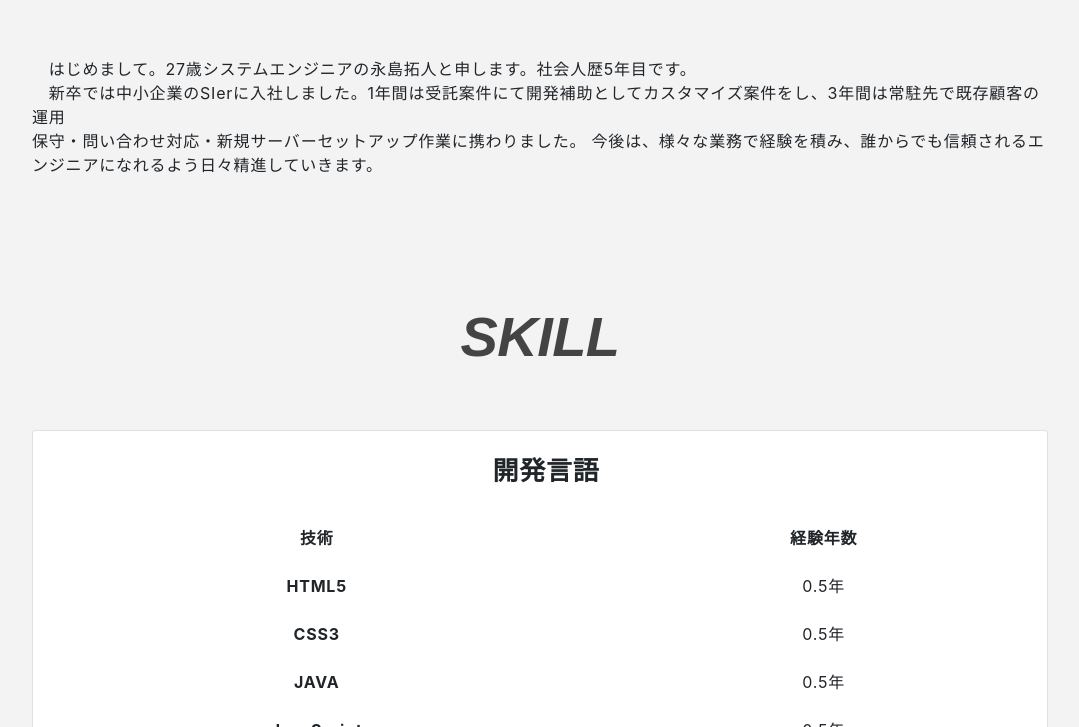
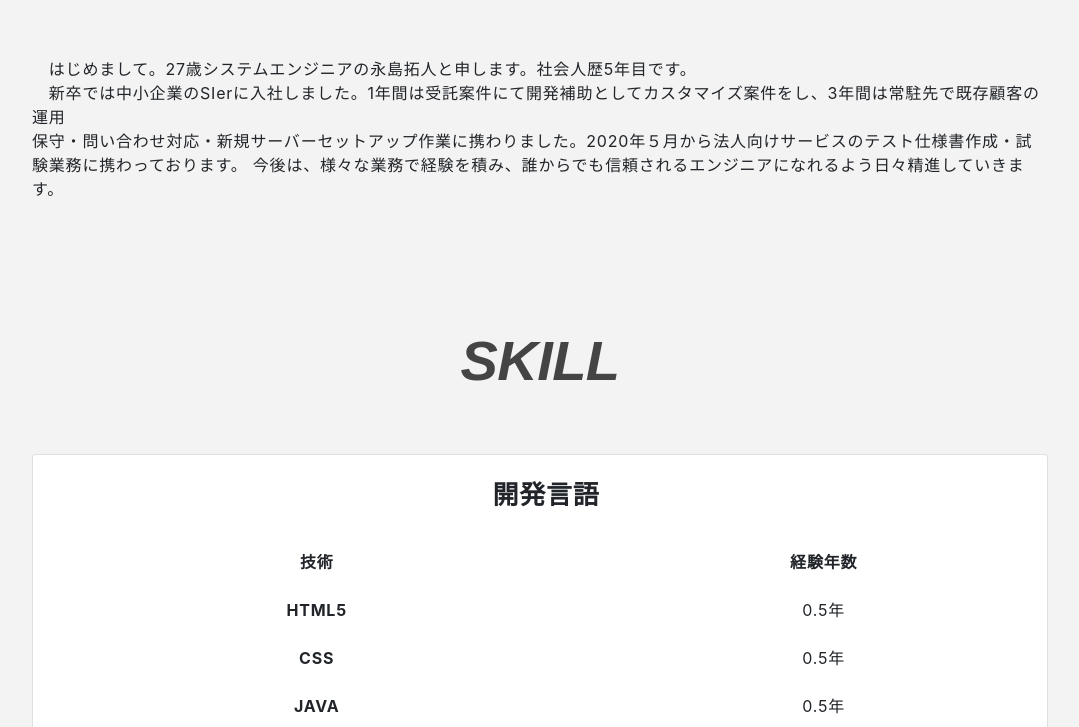
Before and after one commit to hiroto0908/portfolio, a plain HTML site: page index.html in a window 1280 px wide. Shown: the part 693-1420 px from the top of the page, without its empty margins (95-1174 px from the left). Drawn offline with nearby package versions, Linux system fonts and the light colour scheme; some icons are missing.

Commit message:
自己紹介文追加

```diff
--- a/index.html
+++ b/index.html
@@ -35,7 +35,7 @@
               <p class="text">
                 　はじめまして。27歳システムエンジニアの永島拓人と申します。社会人歴5年目です。<br>
                 　新卒では中小企業のSIerに入社しました。1年間は受託案件にて開発補助としてカスタマイズ案件をし、3年間は常駐先で既存顧客の運用<br>
-                保守・問い合わせ対応・新規サーバーセットアップ作業に携わりました。
+                  保守・問い合わせ対応・新規サーバーセットアップ作業に携わりました。2020年５月から法人向けサービスのテスト仕様書作成・試験業務に携わっております。
                 今後は、様々な業務で経験を積み、誰からでも信頼されるエンジニアになれるよう日々精進していきます。<br>
               </p>
             </div>
@@ -67,7 +67,7 @@
                       <td>0.5年</td>
                     </tr>
                     <tr>
-                      <th scope="row">CSS3</th>
+                      <th scope="row">CSS</th>
                       <td>0.5年</td>
                     </tr>
                     <tr>
```
